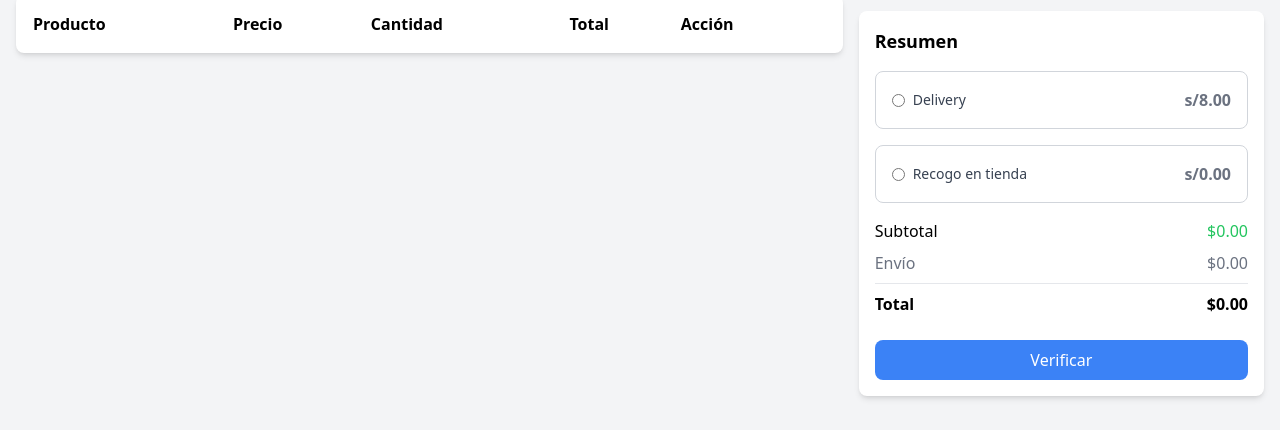
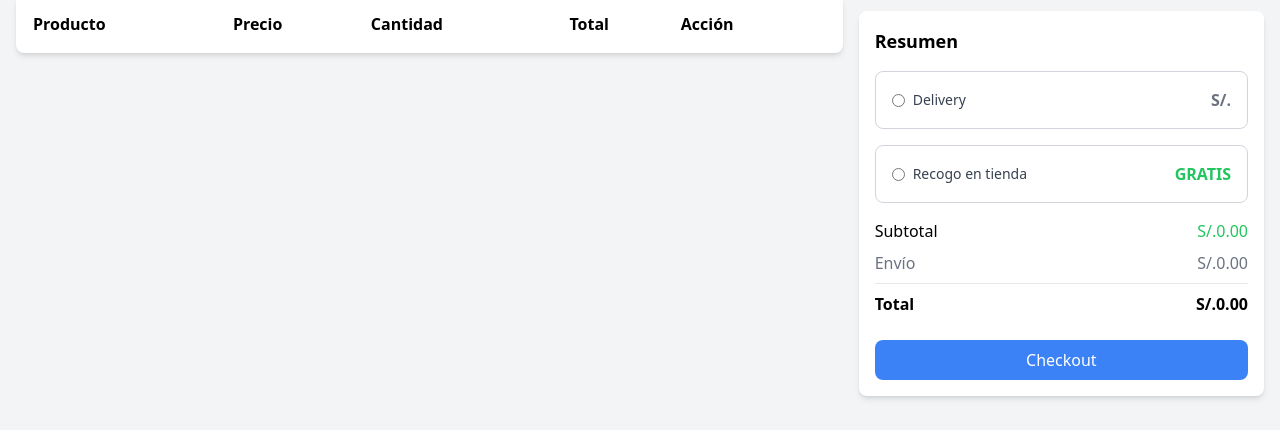
Before and after one commit to EdwardMayk/frontendEcommerce, a Next.js app: page /cart in a window 1280 px wide. Shown: the part 147-577 px from the top of the page. Built offline with nearby package versions, Linux system fonts and the light colour scheme.

Commit message:
Refactor shopping cart context and provider

```diff
--- /dev/null
+++ b/public/CartContext.tsx
@@ -0,0 +1,43 @@
+import React, { createContext, useContext, ReactNode, useState } from 'react';
+
+interface CartContextProps {
+    cart: CartItem[];
+    addToCart: (item: CartItem) => void;
+}
+
+interface CartItem {
+    product: Product;
+    quantity: number;
+}
+
+interface Product {
+    name: string;
+    price: number;
+    image: string;
+    description: string;
+    uuid: string;
+}
+
+const CartContext = createContext<CartContextProps | undefined>(undefined);
+
+export const CartProvider: React.FC<{ children: ReactNode }> = ({ children }) => {
+    const [cart, setCart] = useState<CartItem[]>([]);
+
+    const addToCart = (item: CartItem) => {
+        setCart((prevCart) => [...prevCart, item]);
+    };
+
+    return (
+        <CartContext.Provider value={{ cart, addToCart }}>
+            {children}
+        </CartContext.Provider>
+    );
+};
+
+export const useCartContext = () => {
+    const context = useContext(CartContext);
+    if (!context) {
+        throw new Error('useCartContext must be used within a CartProvider');
+    }
+    return context;
+};
--- /dev/null
+++ b/src/context/CartContext.tsx
@@ -0,0 +1,48 @@
+import React, { createContext, useContext, ReactNode, useState } from 'react';
+
+interface CartContextProps {
+    cart: CartItem[];
+    addToCart: (item: CartItem) => void;
+    removeFromCart: (productId: string) => void;
+}
+
+interface CartItem {
+    product: Product;
+    quantity: number;
+}
+
+interface Product {
+    name: string;
+    price: number;
+    image: string;
+    description: string;
+    uuid: string;
+}
+
+const CartContext = createContext<CartContextProps | undefined>(undefined);
+
+export const CartProvider: React.FC<{ children: ReactNode }> = ({ children }) => {
+    const [cart, setCart] = useState<CartItem[]>([]);
+
+    const addToCart = (item: CartItem) => {
+        setCart((prevCart) => [...prevCart, item]);
+    };
+
+    const removeFromCart = (productId: string) => {
+        setCart((prevCart) => prevCart.filter((item) => item.product.uuid !== productId));
+    };
+
+    return (
+        <CartContext.Provider value={{ cart, addToCart, removeFromCart }}>
+            {children}
+        </CartContext.Provider>
+    );
+};
+
+export const useCartContext = () => {
+    const context = useContext(CartContext);
+    if (!context) {
+        throw new Error('useCartContext must be used within a CartProvider');
+    }
+    return context;
+};
--- a/src/pages/_app.tsx
+++ b/src/pages/_app.tsx
@@ -4,7 +4,7 @@ import { ApolloClient, ApolloProvider, InMemoryCache } from '@apollo/client';
 import Navbar from "@/components/navbar";
 import type { AppProps } from "next/app";
 import { ProductProvider } from "@/context/ProductContext";
-import { ShoppingCartProvider } from "@/context/ShoppingCartContext";
+import { CartProvider } from "@/context/CartContext";
 
 // @ts-nocheck
 /** @jsxImportSource @emotion/react */
@@ -19,9 +19,9 @@ const MyApp: FC<AppProps> = ({ Component, pageProps }: any) => {
   return (
     <ApolloProvider client={queryClient}>
       <ProductProvider>
-        <ShoppingCartProvider>
+        <CartProvider>
           <Component {...pageProps} />
-        </ShoppingCartProvider>
+        </CartProvider>
       </ProductProvider>
     </ApolloProvider >
   );
--- a/src/pages/cart/index.tsx
+++ b/src/pages/cart/index.tsx
@@ -3,20 +3,61 @@ import React, { useState } from 'react';
 import Image from 'next/image';
 import { useShoppingCartContext } from '@/context/ShoppingCartContext';
 import DetailsCart from '@/components/complements/DetailsCart';
-
+import { useCartContext } from '@/context/CartContext';
+import { FontAwesomeIcon } from '@fortawesome/react-fontawesome';
+import { faTimes } from '@fortawesome/free-solid-svg-icons';
 
 
 const Cart = () => {
-    const { state: { cart }, dispatch } = useShoppingCartContext();
+    const { cart, removeFromCart } = useCartContext();
     const [showDeliveryForm, setShowDeliveryForm] = useState(false);
 
+    const [paymentStatus, setPaymentStatus] = useState({ success: false, error: null, orderPreference: null });
+
+
+    // Función para calcular el total del carrito
     const calculateTotal = () => {
-        let total = 0;
-        cart.forEach((item) => {
-            total += item.product.price * item.quantity;
-        });
-        return total.toFixed(2);
+        // Implementa la lógica para calcular el total del carrito
+        // Puedes usar el array 'cart' del contexto para realizar cálculos
+        return cart.reduce((total, item) => total + item.quantity * item.product.price, 0).toFixed(2);
     };
+
+    const handleCheckout = async () => {
+        // Construye la lista de productos para enviar al backend
+        const productsToSend = cart.map(item => ({
+            title: item.product.name,
+            unit_price: item.product.price,
+            currency_id: 'PEN',
+            quantity: item.quantity,
+        }));
+
+        // Realiza la solicitud al backend
+        try {
+            const response = await fetch('http://localhost:3000/mercado/create-order', {
+                method: 'POST',
+                headers: {
+                    'Content-Type': 'application/json',
+                },
+                body: JSON.stringify({ items: productsToSend }),
+            });
+
+            if (response.ok) {
+                const responseData = await response.json();
+                console.log(responseData)
+                const initPoint = responseData.init_point;
+
+                // Redirige al usuario al nuevo enlace proporcionado por init_point
+                window.open(initPoint, '_blank');
+                console.log('Order created successfully');
+            } else {
+                // La solicitud falló, maneja el error según tus necesidades
+                console.error('Failed to create order');
+            }
+        } catch (error) {
+            console.error('Error:', error);
+        }
+    };
+
 
     return (
         <>
@@ -55,9 +96,18 @@ const Cart = () => {
                                                         <span className="font-semibold">{item.product.name}</span>
                                                     </div>
                                                 </td>
-                                                <td className="py-4">${item.product.price.toFixed(2)}</td>
-                                                <td className="py-4">{item.quantity}</td>
-                                                <td className="py-4">${(item.quantity * item.product.price).toFixed(2)}</td>
+                                                <td className="py-4 items-center">S/.{item.product.price.toFixed(2)}</td>
+                                                <td className="py-4 ">{item.quantity}</td>
+                                                <td className="py-4">S/.{(item.quantity * item.product.price).toFixed(2)}</td>
+                                                <td className="py-4">
+                                                    {/* Agrega el botón de eliminar */}
+                                                    <button
+                                                        onClick={() => removeFromCart(item.product.uuid)}
+                                                        className="text-red-500 hover:text-red-700"
+                                                    >
+                                                        <FontAwesomeIcon icon={faTimes} />
+                                                    </button>
+                                                </td>
                                             </tr>
                                         ))}
                                     </tbody>
@@ -77,8 +127,8 @@ const Cart = () => {
                                         />
                                         <span className="ml-2 text-sm text-gray-700">Delivery</span>
                                     </label>
-                                    <span className="font-semibold text-gray-500">s/8.00</span>
-                                </div>
+                                    <span className="font-semibold text-gray-500">S/.</span>
+                                </div >
 
                                 {showDeliveryForm && (
                                     <div className="">
@@ -186,36 +236,52 @@ const Cart = () => {
                                         <input type="radio" className="form-radio" name="shippingOption" />
                                         <span className="ml-2 text-sm text-gray-700">Recogo en tienda</span>
                                     </label>
-                                    <span className="font-semibold text-gray-500">s/0.00</span>
-                                </div>
+                                    <span className="font-semibold text-green-500">GRATIS</span>
+                                </div >
 
                                 <div className="flex justify-between mb-2">
                                     <span className="text-bold">Subtotal</span>
-                                    <span className="text-bold text-green-500">${calculateTotal()}</span>
-                                </div>
+                                    <span className="text-bold text-green-500">S/.{calculateTotal()}</span>
+                                </div >
 
                                 <div className="flex justify-between mb-2">
                                     <span className="text-gray-500">Envío</span>
-                                    <span className="text-gray-500">$0.00</span>
+                                    <span className="text-gray-500">S/.0.00</span>
                                 </div>
 
                                 <hr className="my-2" />
 
                                 <div className="flex justify-between mb-2">
                                     <span className="font-semibold">Total</span>
-                                    <span className="font-semibold">${calculateTotal()}</span>
+                                    <span className="font-semibold">S/.{calculateTotal()}</span>
                                 </div>
 
                                 <div className="flex items-center space-x-4"></div>
 
-                                <button className="bg-blue-500 text-white py-2 px-4 rounded-lg mt-4 w-full">
-                                    Verificar
+                                <button
+                                    onClick={handleCheckout}
+                                    className="bg-blue-500 text-white py-2 px-4 rounded-lg mt-4 w-full"
+                                >
+                                    Checkout
                                 </button>
+                                {paymentStatus.success ? (
+                                    <div>
+                                        <p>¡Gracias por su compra! Pago exitoso.</p>
+                                        {/* Puedes agregar más detalles o enlaces aquí si es necesario */}
+                                        {paymentStatus.orderPreference && (
+                                            <p>ID de preferencia: </p>
+                                        )}
+                                    </div>
+                                ) : (
+                                    // Muestra el mensaje de error si la creación de la orden o el pago no fue exitoso
+                                    paymentStatus.error && <p>Error: {paymentStatus.error}</p>
+                                    // Resto del contenido del componente
+                                )}
                             </div>
-                        </div>
-                    </div>
-                </div>
-            </div>
+                        </div >
+                    </div >
+                </div >
+            </div >
 
         </>
     );
```
Also changed, not shown: src/pages/404.tsx (added, +30 -0 lines), src/pages/store/products/details/index.tsx (+13 -12 lines).
